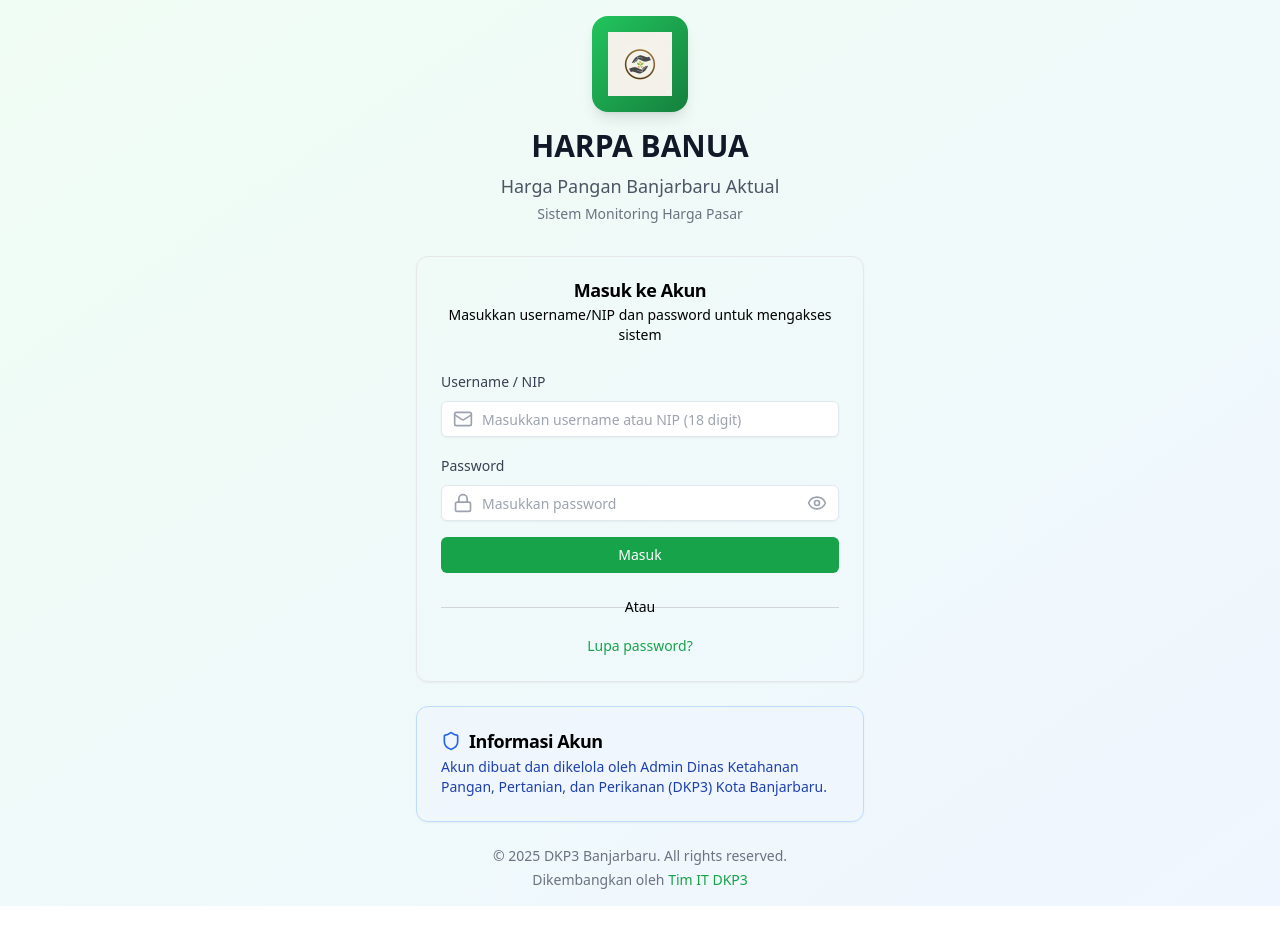
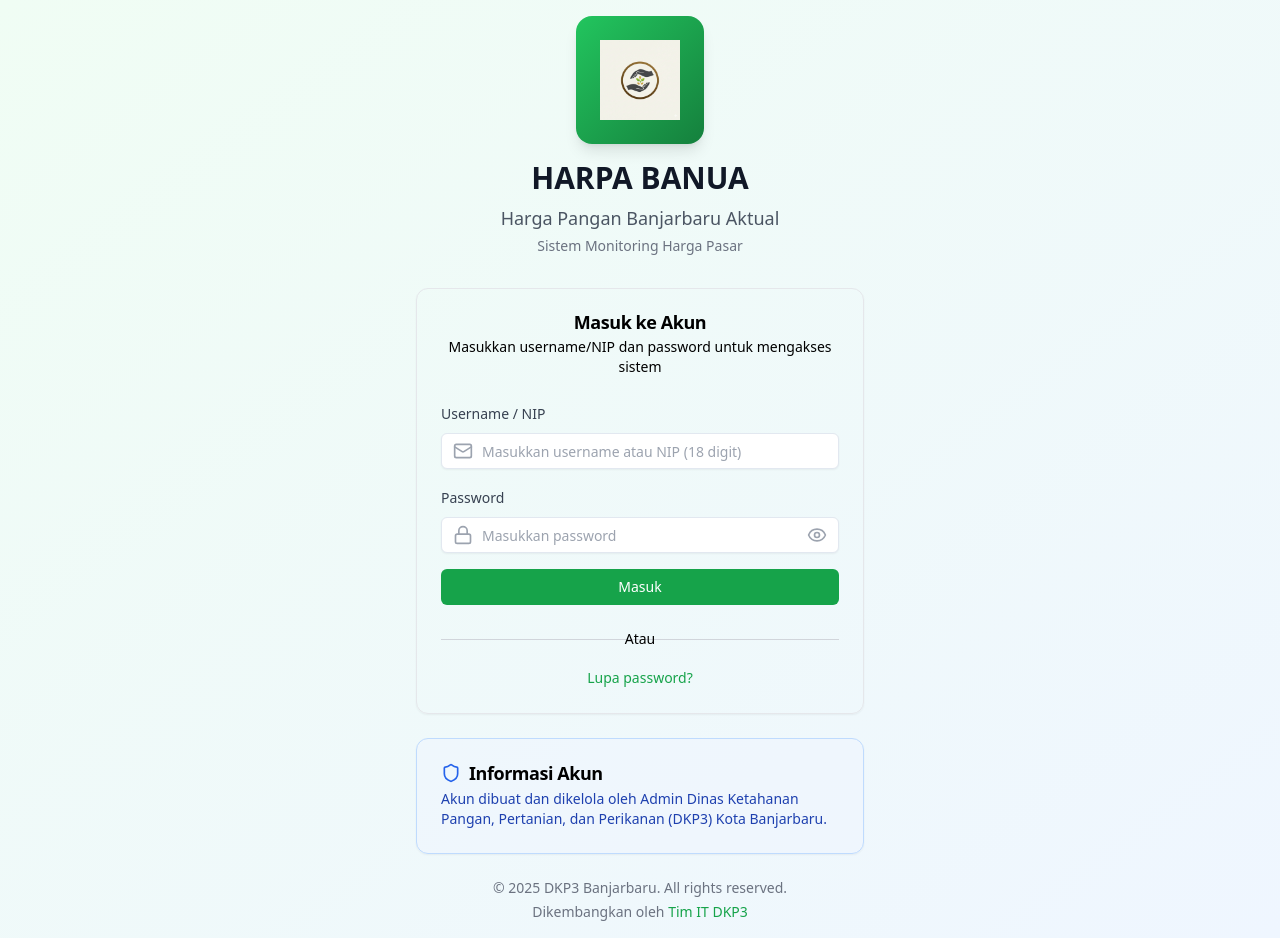
Before and after one commit to nikmatRMT/proyek-hargapangan, a React (Vite) app in the folder web-admin/: page /login in a window 1280 px wide. Before the commit the page ends 906 px from the top, so only its background shows below. Built offline with nearby package versions, Linux system fonts and the light colour scheme.

Commit message:
Increase logo and padding size

```diff
--- a/web-admin/src/pages/Login.tsx
+++ b/web-admin/src/pages/Login.tsx
@@ -105,8 +105,8 @@ export default function Login() {
         {/* Logo & Brand */}
         <div className="text-center mb-8">
           <div className="flex items-center justify-center mb-4">
-            <div className="bg-gradient-to-br from-green-500 to-green-700 p-4 rounded-2xl shadow-lg">
-              <img src="/logo.png" alt="HARPA Logo" className="h-16 w-16" />
+            <div className="bg-gradient-to-br from-green-500 to-green-700 p-6 rounded-2xl shadow-lg">
+              <img src="/logo.png" alt="HARPA Logo" className="h-20 w-20" />
             </div>
           </div>
           <h1 className="text-3xl font-bold text-gray-900 mb-2">HARPA BANUA</h1>
```
